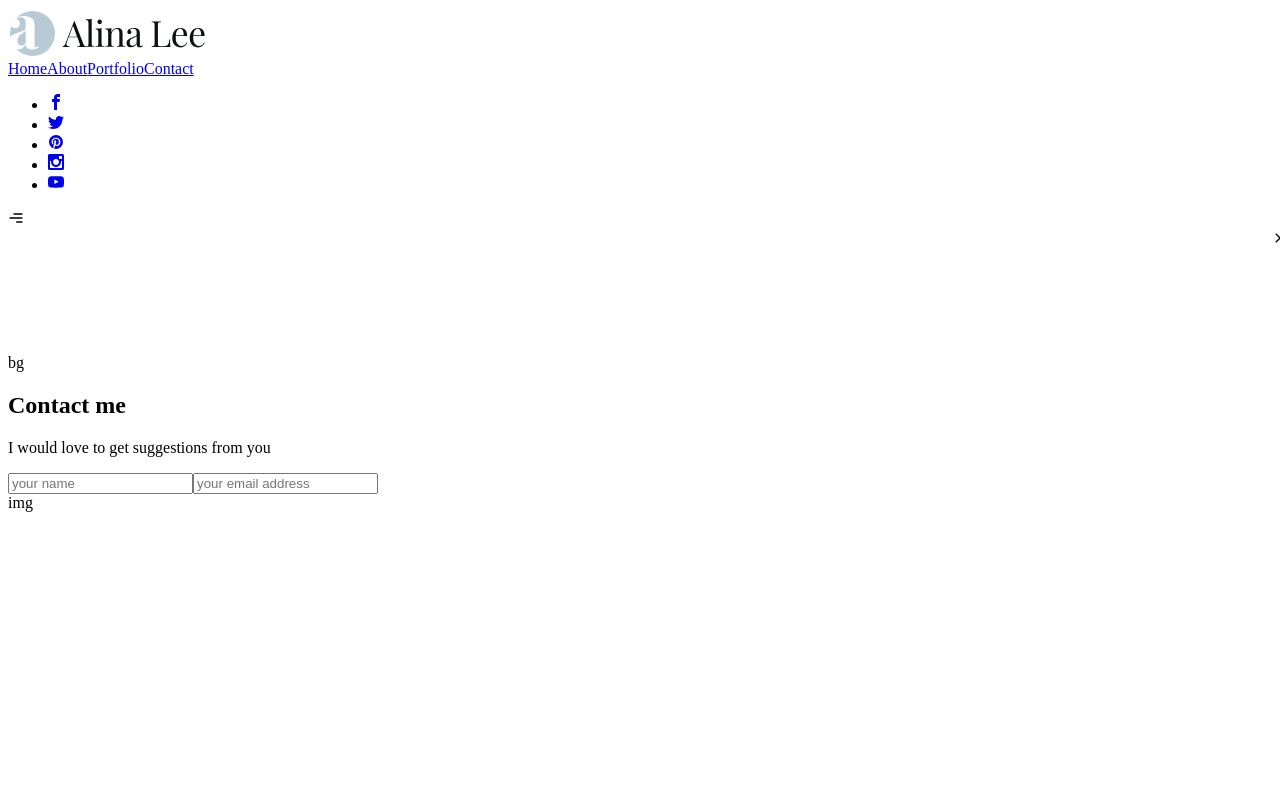
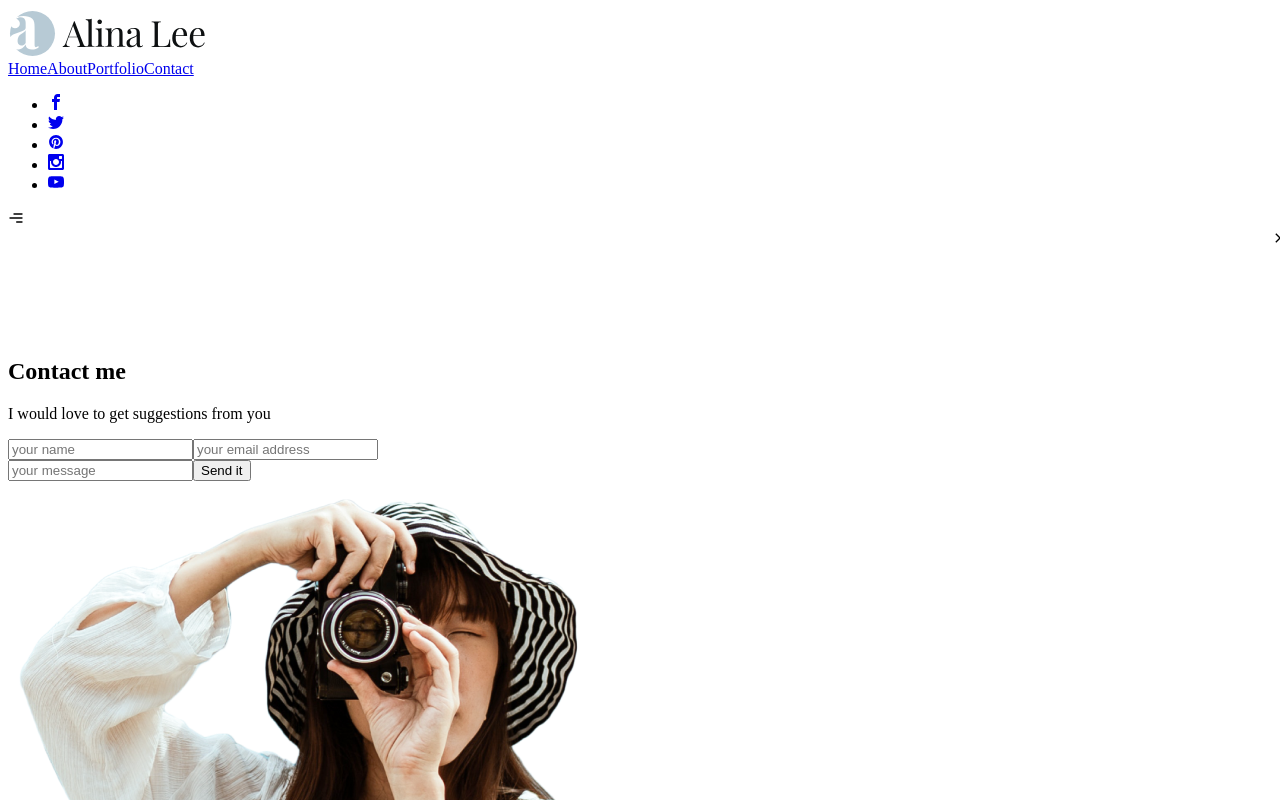
Before and after one commit to Asthaviradiya/Photographer-FilmMaker, a React (Create React App) app in the folder photographer-filmmaker/: page /contact in a window 1280 px wide. Shown: the top 800 px of the page. Built offline with nearby package versions, Linux system fonts and the light colour scheme.

Commit message:
contact, about js file updated

```diff
--- a/photographer-filmmaker/src/pages/About.js
+++ b/photographer-filmmaker/src/pages/About.js
@@ -7,9 +7,9 @@
   return (
     <section className='section'>
       <div className='container mx-auto h-full relative'>
-        <div className='flex flex-col lg:flex-row h-full items-center justify-center gap-x-24 text-center lg:text-left lg:pt-16'>
+        <div className='flex flex-col lg:flex-row h-full items-center justify-center gap-x-15 text-center lg:text-left lg:pt-16'>
           <div className='flex-1 max-h-96 lg:max-h-max order-2 lg:order-none overflow-hidden'>
-          <img src={WomanImg}></img>
+          <img src={WomanImg} className='h-[550px]'></img>
           </div>
           <div className='flex-1 pt-36 pb-14 lg:pt-0 lg: w-auto z-10 flex flex-col justify-center items-center lg:items-start'>
             <h1 className='h1'>About me</h1>
--- a/photographer-filmmaker/src/pages/Contact.js
+++ b/photographer-filmmaker/src/pages/Contact.js
@@ -6,18 +6,22 @@
     <section className='section'>
       <div className="container mx-auto h-full">
         <div className='flex flex-col lg:flex-row h-full items-center justify-start pt-36 gap-x-8 text-center lg:text-left '>
-          <div>bg</div>
+          <div className='hidden lg:flex bg-[#eef7f9] absolute bottom-0 left-0 right-0 top-72 -z-10'></div>
           <div className='lg:flex-1 lg:pt-32 px-4'>
             <h1 className='h1'>Contact me</h1>
-            <p className='mb-12'>I would love to get suggestions from you</p>
-            <form className= ''>
-              <div>
+            <p className='mb-12 sm:mb-9'>I would love to get suggestions from you</p>
+            <form className= 'flex flex-col gap-y-4'>
+              <div className='flex gap-x-10'>
                 <input className='outline-none border-b border-b-primary h-[60px] bg-transparent font-secondary w-full pl-3 placeholder:text-[#757879]' type="text" placeholder='your name'/>
                 <input className='outline-none border-b border-b-primary h-[60px] bg-transparent font-secondary w-full pl-3 placeholder:text-[#757879]' type="text" placeholder='your email address'/>
               </div>
+              <input className='outline-none border-b border-b-primary h-[60px] bg-transparent font-secondary w-full pl-3 placeholder:text-[#757879]' type="text" placeholder='your message'/>
+              <button className='btn mb-[30px] mx-auto lg:mx-0 self-start'>Send it</button>
             </form>
           </div>
-          <div>img</div>
+          <div className='lg:flex-1'>
+            <img className='h-[600px]' src={WomanImg} alt="" />
+          </div>
         </div>
       </div>
     </section>
```
